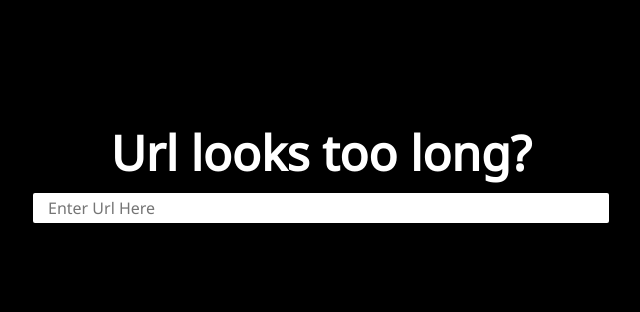
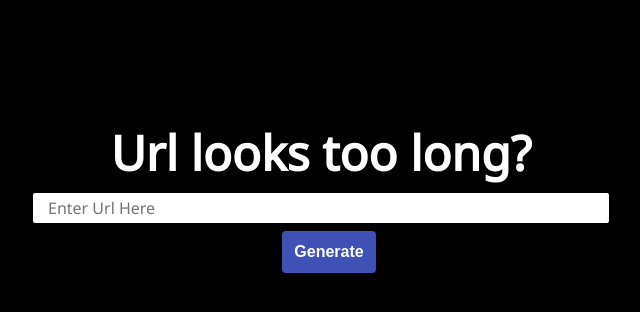
Before and after one commit to PeterKwesiAnsah/urlshortyclient, a React (Create React App) app: page / in a window 1280 px wide. Shown: the top 312 px of the page, without its empty margins (319-959 px from the left). Built offline with nearby package versions, Linux system fonts and the light colour scheme.

Commit message:
button styled

```diff
--- a/src/assets/App.css
+++ b/src/assets/App.css
@@ -1,6 +1,7 @@
 :root {
 	--backgroundColor: #000;
 	--textColor: #fff;
+	--buttonColorMain:#3F51B5
 }
 
 * {
@@ -16,6 +17,7 @@ body {
 	font-family: 'Noto Sans', sans-serif;
 	background-color: var(--backgroundColor);
 	color: var(--textColor);
+
 }
 
 #root {
--- /dev/null
+++ b/src/assets/Button.css
@@ -0,0 +1,20 @@
+.button {
+	display: inline;
+	text-align: center;
+    border: none;
+    padding: 12px;
+    color:var(--textColor);
+    font-size: 16px;
+    border-radius: 4px;
+    font-weight: bolder;
+    cursor: pointer;
+}
+.button:focus{
+    outline: none;
+}
+
+.button__box {
+	width: 100%;
+	text-align: center;
+    margin: 8px;
+}
--- a/src/components/Button.tsx
+++ b/src/components/Button.tsx
@@ -1,11 +1,22 @@
 import React from 'react';
+import '../assets/Button.css';
 
 type buttonProps = {
 	disabled?: boolean;
+	children: React.ReactChild;
 };
 
-const Button = ({ disabled = false }: buttonProps) => {
-	return <div></div>;
+const Button = ({ children, disabled = false }: buttonProps) => {
+	const buttonStyle = {
+		backgroundColor: disabled ? 'buttonface' : 'var(--buttonColorMain)',
+	};
+	return (
+		<div className="button__box">
+			<button style={buttonStyle} disabled={disabled} className="button">
+				{children}
+			</button>
+		</div>
+	);
 };
 
 export default Button;
--- a/src/components/Main.tsx
+++ b/src/components/Main.tsx
@@ -9,8 +9,13 @@ const Main = () => {
 
 	return (
 		<div>
-			<input value={inputValue} onChange={handleChange} className="input" placeholder="Enter Url Here"></input>
-            <Button></Button>
+			<input
+				value={inputValue}
+				onChange={handleChange}
+				className="input"
+				placeholder="Enter Url Here"
+			></input>
+			<Button>Generate</Button>
 		</div>
 	);
 };
```
